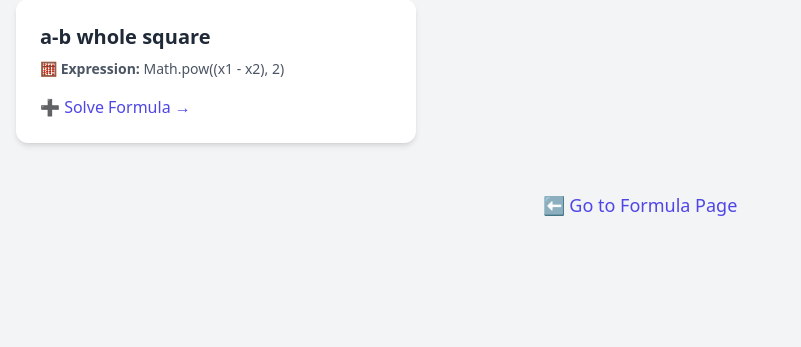
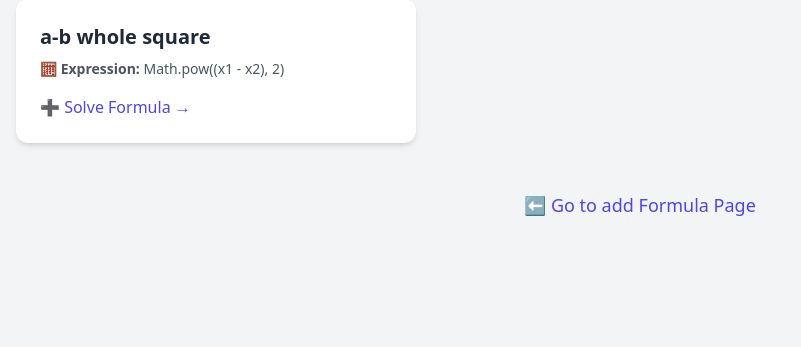
Before and after one commit to nav380/dynamicformula, a Django app: page / in a window 1280 px wide. Shown: the part 453-800 px from the top of the page, without its empty margins (0-801 px from the left). Run offline with Django 5.2, Linux system fonts and the light colour scheme; data comes from the database, SQL or seed files in the repository; some libraries are stand-ins or nearby versions.

Commit message:
corection in add fromula

```diff
--- a/templates/home.html
+++ b/templates/home.html
@@ -26,7 +26,7 @@
     {% endif %}
 
     <div class="mt-12 text-center">
-      <a href="{% url 'home' %}" class="text-indigo-600 hover:underline font-medium text-lg">⬅ Go to Formula Page</a>
+      <a href="{% url 'add_formula' %}" class="text-indigo-600 hover:underline font-medium text-lg">⬅ Go to add Formula Page</a>
     </div>
   </div>
 </body>
```
